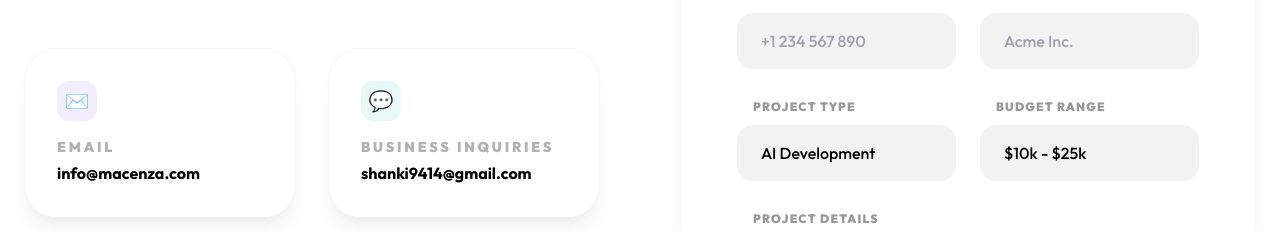
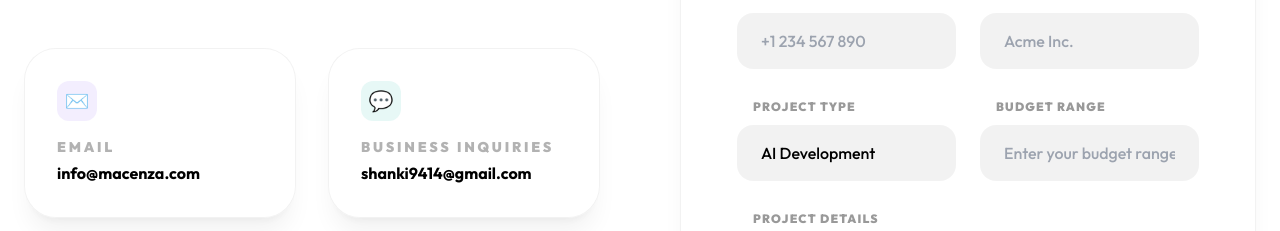
Before and after one commit to macenza/macenza-other, a React (Vite) app: page /contact in a window 1280 px wide. Shown: the part 1040-1271 px from the top of the page. Built offline with nearby package versions, Linux system fonts and the light colour scheme; no server answers.

Commit message:
make budget range flexible on contact form

```diff
--- a/src/pages/Contact.jsx
+++ b/src/pages/Contact.jsx
@@ -72,7 +72,7 @@ const Contact = () => {
     phone: '',
     company: '',
     project_type: 'AI Development',
-    budget: '$10k - $25k',
+    budget: '',
     details: ''
   });
   const [loading, setLoading] = useState(false);
@@ -107,7 +107,7 @@ const Contact = () => {
         phone: '',
         company: '',
         project_type: 'AI Development',
-        budget: '$10k - $25k',
+        budget: '',
         details: ''
       });
     } catch (err) {
@@ -380,16 +380,13 @@ const Contact = () => {
                   </div>
                   <div className="space-y-2">
                     <label className="text-xs font-black uppercase tracking-widest text-black/40 ml-4">Budget Range</label>
-                    <select
+                    <input
+                      type="text"
                       value={formData.budget}
                       onChange={(e) => setFormData({ ...formData, budget: e.target.value })}
-                      className="w-full px-6 py-4 rounded-2xl bg-black/5 border-none focus:ring-2 focus:ring-primary/20 transition-all text-black font-medium outline-none appearance-none cursor-pointer"
-                    >
-                      <option>$10k - $25k</option>
-                      <option>$25k - $50k</option>
-                      <option>$50k - $100k</option>
-                      <option>$100k+</option>
-                    </select>
+                      className="w-full px-6 py-4 rounded-2xl bg-black/5 border-none focus:ring-2 focus:ring-primary/20 transition-all text-black font-medium outline-none"
+                      placeholder="Enter your budget range"
+                    />
                   </div>
                 </div>
                 <div className="space-y-2">
```
